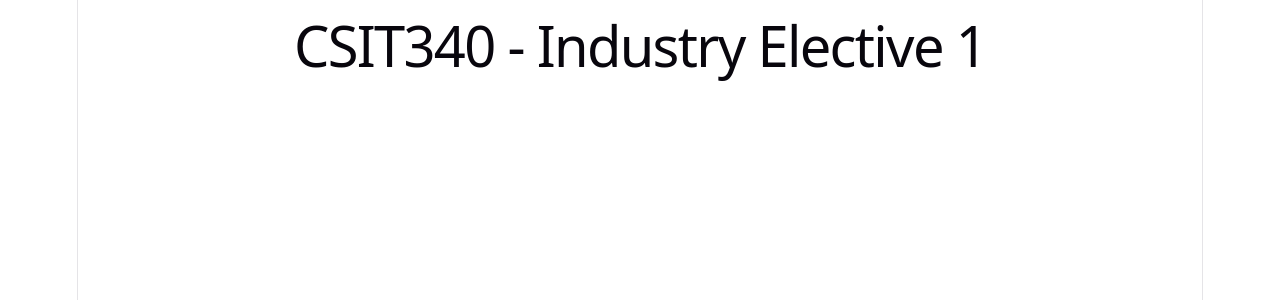
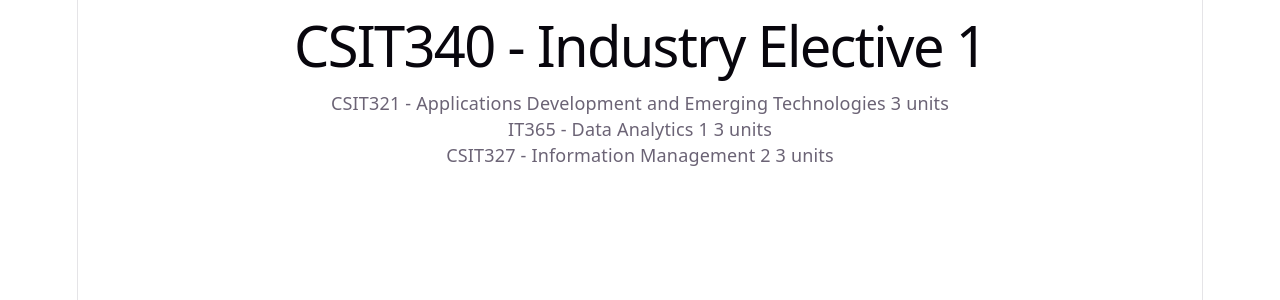
Before and after one commit to Jericho-args/CSIT340G6-Lab3-Vilocura, a React (Vite) app: page / in a window 1280 px wide. Shown: the top 300 px of the page. Built offline with nearby package versions, Linux system fonts and the light colour scheme.

Commit message:
1.2: course information step 2

```diff
--- a/src/App.jsx
+++ b/src/App.jsx
@@ -1,11 +1,53 @@
 const Header = (props) => {
  return <h1>{props.course}</h1>
 }
-const App = () => {
- const course = 'CSIT340 - Industry Elective 1'
+const Part = (props) => {
+ return (
+<p>
+     {props.name} {props.exercises} units
+</p>
+ )
+}
+const Content = (props) => {
  return (
 <div>
-<Header course={course} />
+<Part
+       name={props.parts[0].name}
+       exercises={props.parts[0].exercises}
+     />
+<Part
+       name={props.parts[1].name}
+       exercises={props.parts[1].exercises}
+     />
+<Part
+       name={props.parts[2].name}
+       exercises={props.parts[2].exercises}
+     />
+</div>
+ )
+}
+const App = () => {
+ const course = {
+   name: 'CSIT340 - Industry Elective 1',
+   parts: [
+     {
+       name: 'CSIT321 - Applications Development and Emerging Technologies',
+       exercises: 3
+     },
+     {
+       name: 'IT365 - Data Analytics 1',
+       exercises: 3
+     },
+     {
+       name: 'CSIT327 - Information Management 2',
+       exercises: 3
+     }
+   ]
+ }
+ return (
+<div>
+<Header course={course.name} />
+<Content parts={course.parts} />
 </div>
  )
 }
```
